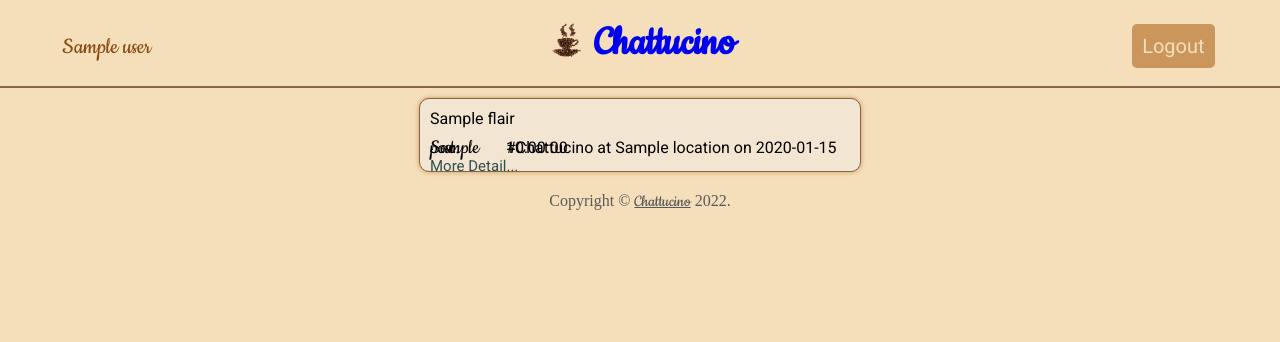
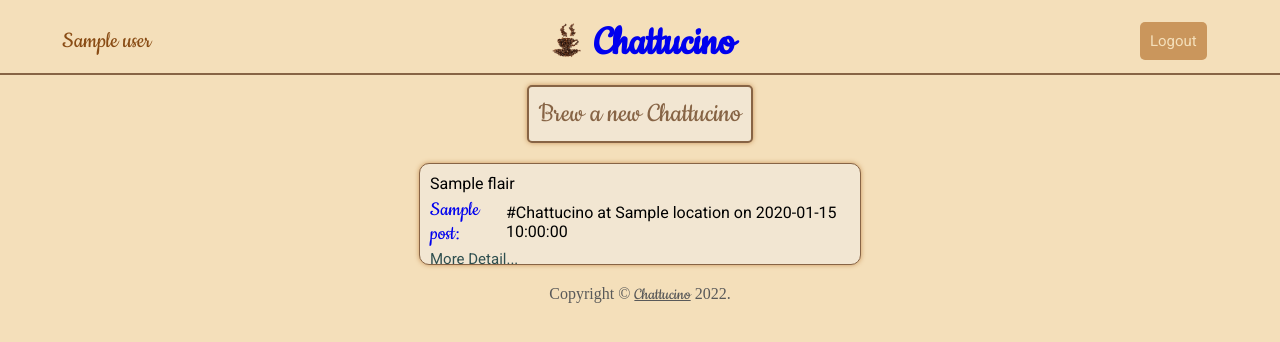
Before and after one commit to VasiliiSikora/Chattucino, a Flask app: page / in a window 1280 px wide. Shown: the top 342 px of the page. Run offline with Flask 2, Linux system fonts and the light colour scheme; the visitor is signed in with stand-in values (Sample User, id 1); a database or web service that is not in the repository returns one stand-in record (values such as "Sample title"); data that the repository does not hold is empty; some libraries are stand-ins or nearby versions.

Commit message:
Fixed links and things for logged in user

```diff
--- a/app.py
+++ b/app.py
@@ -28,17 +28,22 @@ app.config['SECRET_KEY'] = SECRET_KEY
 
 @app.route('/')
 def index():
+    user_cookie = cookie_get(DB_URL)
+
+    if user_cookie==None:
+        return render_template('frontpage.html')
     today = datetime.today().strftime('%Y-%m-%d')
     today_compare = datetime.strptime(today, '%Y-%m-%d').date()
     # conn = psycopg2.connect(DB_URL)
     # cur = conn.cursor()
     # cur.execute('SELECT post_id, posts.user_id, name, fav_coffee, location, flair, date, max_people FROM posts INNER JOIN users ON users.user_id = posts.user_id') #Pull post data
     # results = cur.fetchall()
-    results = db_selector(DB_URL, 'SELECT post_id, posts.user_id, name, fav_coffee, location, flair, date, max_people FROM posts INNER JOIN users ON users.user_id = posts.user_id')
+    results = db_selector(DB_URL, 'SELECT post_id, posts.user_id, name, fav_coffee, location, flair, date, max_people FROM posts INNER JOIN users ON users.user_id = posts.user_id ORDER BY post_id DESC')
     posts = []
     for row in results:
         post = {
             'post_id': row[0],
+            'user_id': row[1],
             'name': row[2],
             'fav_coffee': row[3],
             'location': row[4],
@@ -64,13 +69,10 @@ def index():
         interested = db_selector(DB_URL,f"SELECT COUNT(*) FROM interested WHERE (post_id={post['post_id']} AND (going='P' OR going='Y'))")
         post['interested'] = interested[0][0]
     # conn.close()
-    user_cookie = cookie_get(DB_URL)
-    print(user_cookie)
 
-    if user_cookie==None:
-        return render_template('frontpage.html')
+    user_id=session.get('user_id')
 
-    return render_template('home.html', posts = posts, user_cookie = user_cookie, today=today_compare)
+    return render_template('home.html', posts = posts, user_cookie = user_cookie, today=today_compare, user_id=user_id)
 
 @app.route('/new_post')
 def new_post():
@@ -210,7 +212,7 @@ def user_profile():
     # cur.execute('SELECT post_id, posts.user_id, name, fav_coffee, location, flair, date, max_people FROM posts INNER JOIN users ON users.user_id = posts.user_id') #Pull post data
     # results = cur.fetchall()
     user_details = db_selector(DB_URL, f'SELECT name, about, hometown, age FROM user_page INNER JOIN users ON user_page.user_id=users.user_id WHERE user_page.user_id={user_page}')
-
+    profile_info = []
     for row in user_details:
         profile_info = {
             'name': row[0],
@@ -267,9 +269,9 @@ def user_profile():
 
     return render_template('user_profile.html', posts = posts, user_cookie = user_cookie, today=today_compare, id=int(user_page), profile_info=profile_info, user_id=user_id)
 
-@app.route('/test')
-def test():
-    return render_template('frontpage.html')
+@app.route('/update')
+def update():
+    return render_template('update.html')
 
 #Important for Heroku to work:
 if __name__ == "__main__":
--- a/static/styles.css
+++ b/static/styles.css
@@ -8,6 +8,21 @@ body {
 
 a {
     text-decoration: none;
+}
+
+#new_post {
+    font-family: 'Cookie', cursive;
+    padding: 10px;
+    text-decoration: none;
+    /* color: #000000; */
+    border-radius: 5px;
+    margin: 10px 10px;
+    background-color: #f2e6d2;
+    text-decoration: none;
+    border: 2px solid #876445;
+    box-shadow: 0 0 5px #CA965C;
+    color: #876445;
+    font-size: 30px;
 }
 
 header {
@@ -25,10 +40,11 @@ header {
     align-self: center;
 }
 
-#base_header div p {
+#base_header div a {
     font-family: 'Cookie', cursive;
     color: #894c15;
     font-size: 25px;
+    text-decoration: none;
 }
 
 #base_header div p a {
@@ -41,7 +57,7 @@ header {
     background-color: #CA965C;
     text-decoration: none;
     color: #F4DFBA;
-    font-size: 20px;
+    font-size: 15px;
 }
 
 #app_heading {
@@ -102,18 +118,23 @@ header {
 
 .content {
     display: flex;
-    margin-top: 10px;
-    margin-bottom: 5px;
-    padding-top: 10px;
+    align-items: center;
+    margin-top: 5px;
 }
 .weather_div {
     padding-top: 5px;
 }
 
+.content a {
+    margin: 0 5px 0 0;
+    vertical-align: middle;
+}
+.content a:visited {
+    color: #894c15;
+}
 .content p {
     margin: 0 5px 0 0;
     vertical-align: middle;
-    line-height: 0;
 }
 
 .weather_icon {
@@ -154,6 +175,7 @@ header {
     font-weight: normal;
     font-size: 22px;
     font-family: 'Cookie', cursive;
+    text-decoration: none;
 }
 
 #map {
@@ -327,6 +349,27 @@ footer {
     justify-content: center;
 }
 
+#update_form div {
+    display: flex;
+    justify-content: space-between;
+}
+#update_form div input {
+    margin-left: 10px;
+}
+#update_box {
+    display: flex;
+    flex-direction: column;
+    justify-content: center;
+    align-items: center;
+}
+#update_box div {
+    display: flex;
+    justify-content: space-between;
+}
+#update_button {
+    justify-content: center;
+}
+
 /* Flair Stylers */
 .Just_Chat {
     background-color: rgba(255, 0, 0, 0.3);
--- a/templates/base.html
+++ b/templates/base.html
@@ -17,7 +17,7 @@
     <header id="base_header">
         <div>
             {% if user_cookie != None %}
-                <p>{{ user_cookie }}</p>
+                <a href="/user?id={{ user_id }}">{{ user_cookie }}</a>
             {% endif %}
         </div>
         <h1 id="app_heading">
--- a/templates/home.html
+++ b/templates/home.html
@@ -1,6 +1,8 @@
 {% extends 'base.html' %}
 
 {% block content %}
+
+<a href="/new_post" id="new_post">Brew a new Chattucino</a>
 
     {% for post in posts %}
         <div class="post">
@@ -11,13 +13,13 @@
                 {% endif %}
             </div>
             <div class="content">
-                <p class="username">{{ post['name'] }}:</p>
+                <a href="/user?id={{ post['user_id'] }}" class="username">{{ post['name'] }}:</a>
                 <p class="details">
                     <span>#Chattucino</span> at <span>{{ post['location'] }}</span> on <span>{{ post['date'] }}</span>
                 </p>
             </div>
             {% if post['date']>today %}
-                <div style="padding-top: 5px;">
+                <div>
                     <p class="weather">
                         <span>Weather:</span> <img src="{{ post['icon'] }}" alt="" class="weather_icon"> {{ post['weather'] }} {{ post['temperature'] }}&#176;C
                     </p>
--- a/templates/login.html
+++ b/templates/login.html
@@ -2,7 +2,6 @@
 
 {% block content %}
 
-    <a href="/">Return home</a>
     <div id="new_box">
         <h2>Login</h2>
         <form action="/login_action" method="POST" id="new_form">
--- a/templates/new_post.html
+++ b/templates/new_post.html
@@ -1,7 +1,6 @@
 {% extends 'base.html' %}
 
 {% block content %}
-    <a href="/">Return home</a>
     <div id="new_box">
         <h2>Create Chattucino</h2>
         <form action="/new_post_action" method="POST" id="new_form">
--- a/templates/sign_up.html
+++ b/templates/sign_up.html
@@ -1,8 +1,6 @@
 {% extends 'base.html' %}
 
 {% block content %}
-
-    <a href="/">Return home</a>
     <div id="signup_box">
         <h2>Create an Account</h2>
         <form action="/signup_action" method="POST" id="signup_form">
--- a/templates/user_profile.html
+++ b/templates/user_profile.html
@@ -10,11 +10,13 @@
     </div>
     <p class="about">{{ profile_info['about'] }}</p>
     {% if user_id == id %}
-        <form action="/update_profile" method="GET" id="update">
+        <form action="/update" method="GET" id="update">
             <input type="submit" value="Update Profile">
         </form>
     {% endif %}
 </div>
+
+
 
 {% for post in posts %}
         <div class="post">
```
Also changed, not shown: templates/update.html (added, +27 -0 lines).
